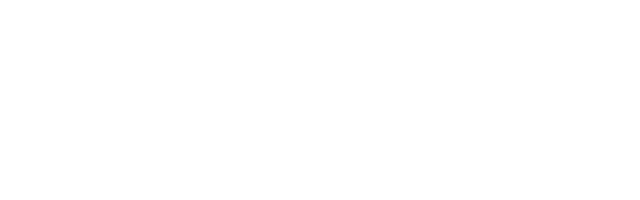
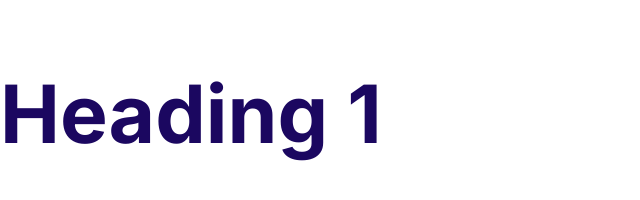
Before and after one commit to Meng-Yangkov/mengifhy, a plain HTML site: page index.html in a window 1280 px wide. Shown: the whole page, without its empty margins (0-640 px from the left). Drawn offline with nearby package versions, Linux system fonts and the light colour scheme.

Commit message:
Define the style for the font

```diff
--- a/css/style.css
+++ b/css/style.css
@@ -1,4 +1,3 @@
-/* variable color */
 :root{
   --color-praimary : #2584ff;
   --color-secondary : #00d9ff;
@@ -6,3 +5,42 @@
   --color-headings : #1b0760;
   --color-body: #918ca4;
 }
+html{
+  font-size: 62.7%;
+}
+body{
+  font-family: Inter, Arial, Helvetica, sans-serif;
+  color: var(--color-body);
+  font-size: 2.4rem;
+  line-height: 1.5;
+}
+h1,h2,h3{
+  color: var(--color-headings);
+  margin-bottom: 1rem;
+}
+h1{
+  font-size: 7rem ;
+}
+h2{
+  font-size: 4rem;
+}
+h3{
+  font-size: 3rem;
+}
+p{
+  margin-top: 0;
+}
+@media screen and (min-width: 1024px) {
+  body{
+    font-size: 1.8rem;
+  }
+  h1{
+    font-size: 8rem ;
+  }
+  h2{
+    font-size: 4rem;
+  }
+  h3{
+    font-size: 2.4rem;
+  }
+}
--- a/index.html
+++ b/index.html
@@ -4,8 +4,16 @@
     <meta charset="UTF-8" />
     <meta name="viewport" content="width=device-width, initial-scale=1.0" />
     <title>Mengifhy | Sub-Doamin</title>
+    <link rel="preconnect" href="https://fonts.googleapis.com" />
+    <link rel="preconnect" href="https://fonts.gstatic.com" crossorigin />
+    <link
+      href="https://fonts.googleapis.com/css2?family=Inter:wght@400;700&display=swap"
+      rel="stylesheet"
+    />
     <link rel="stylesheet" href="css/normalize.css" />
     <link rel="stylesheet" href="css/style.css" />
   </head>
-  <body></body>
+  <body>
+    <h1>Heading 1</h1>
+  </body>
 </html>
```
